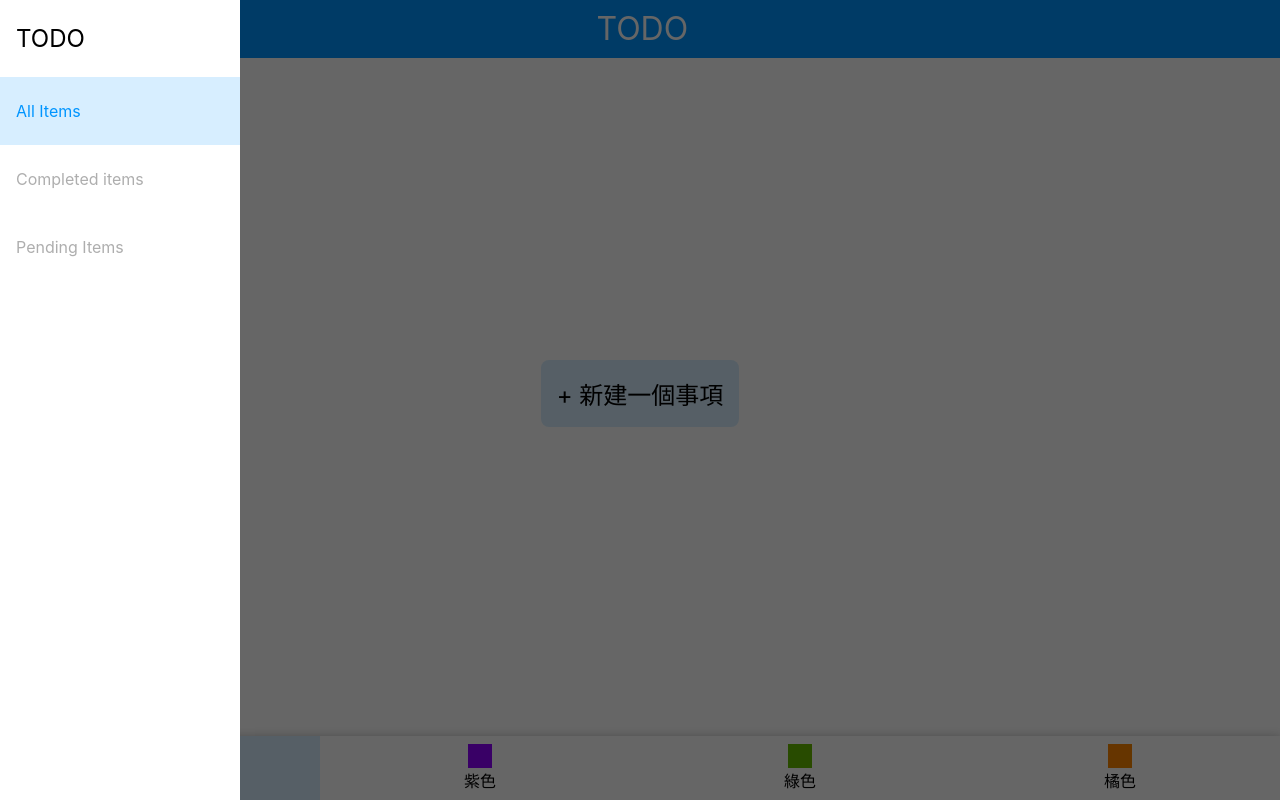
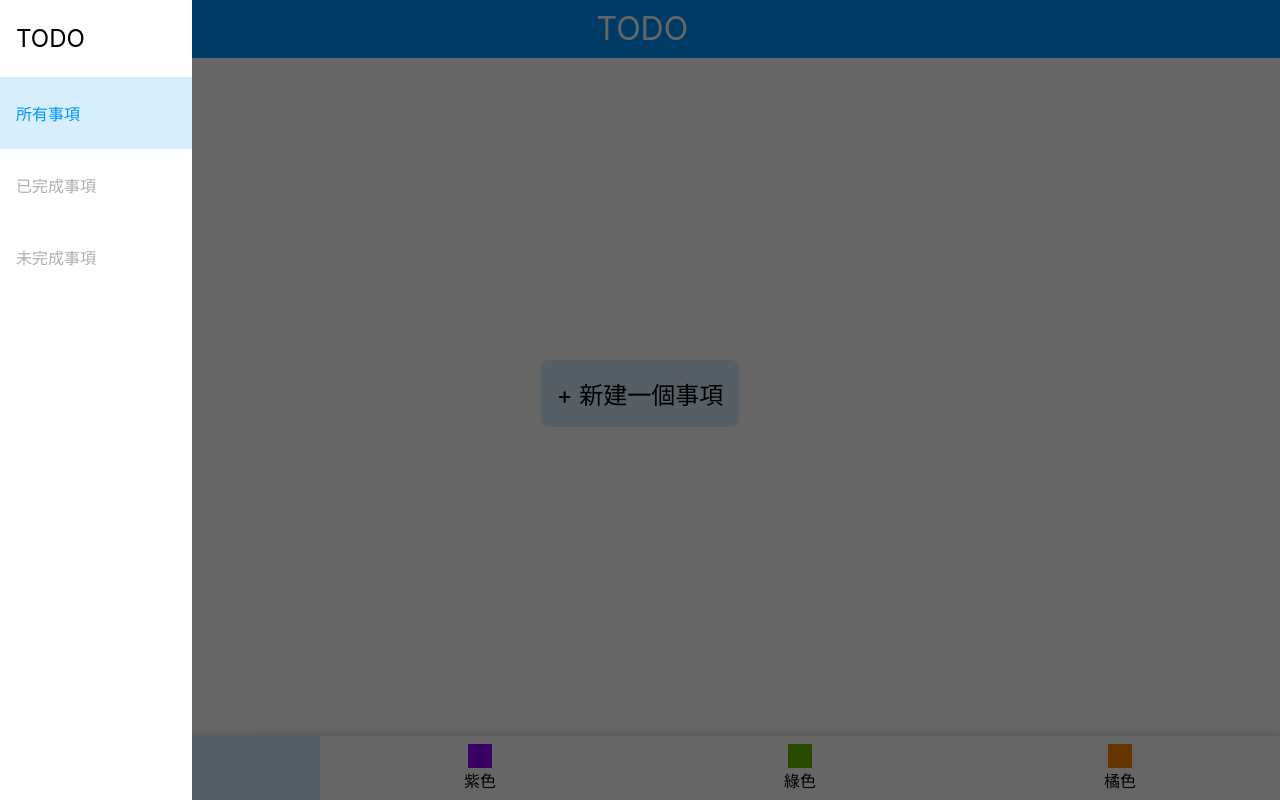
Before and after one commit to mychi15/vtech_assessment, a React (Create React App) app: page / in a window 1280 px wide. Both pictures are taken after a click on the element 31 px from the left and 28 px from the top of the page. Built offline with nearby package versions, Linux system fonts and the light colour scheme.

Commit message:
add translation

```diff
--- a/src/Navigation/components/Menu.js
+++ b/src/Navigation/components/Menu.js
@@ -38,13 +38,13 @@ function SideBar({ showMenu, setShowMenu }) {
       <div className={css.menuSideBar}>
         <div className={css.menuHeader}>TODO</div>
         <div onClick={() => handleMenuItem("all")} className={classnames(css.menuItem, showItemType === "all" ? activeClasses : hoverClasses)}>
-          <div>All Items</div>
+          <div>所有事項</div>
         </div>
         <div onClick={() => handleMenuItem("completed")} className={classnames(css.menuItem, showItemType === "completed" ? activeClasses : hoverClasses)}>
-          <div>Completed items</div>
+          <div>已完成事項</div>
         </div>
         <div onClick={() => handleMenuItem("pending")} className={classnames(css.menuItem, showItemType === "pending" ? activeClasses : hoverClasses)}>
-          <div>Pending Items</div>
+          <div>未完成事項</div>
         </div>
       </div>
       <div className={css.menuOverlay} onClick={() => setShowMenu(!showMenu)} />
```
